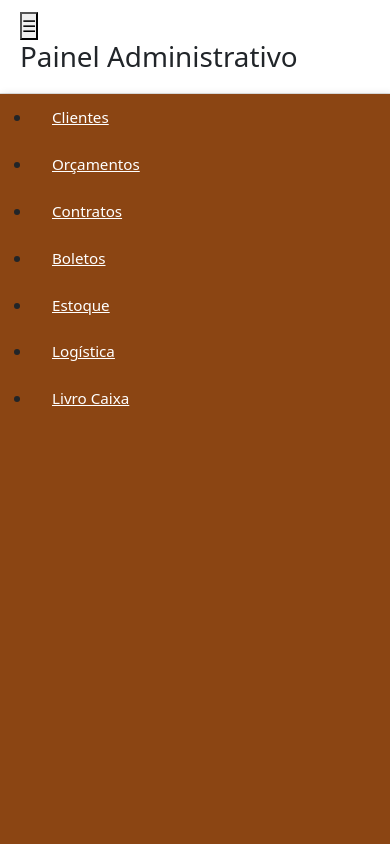
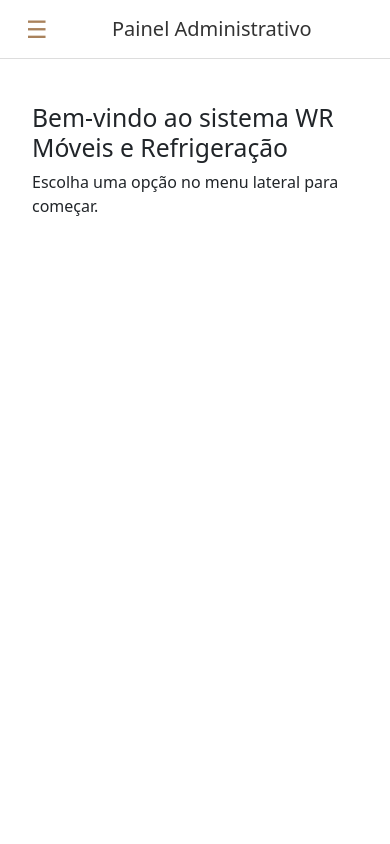
Before and after one commit to LucasGabrielFaustinoDaSilva/WR-moveis-e-refrigera-o, a plain HTML site: page frontend/dashboard.html in a window 390 px wide. Shown: the top 844 px of the page. Drawn offline with nearby package versions, Linux system fonts and the light colour scheme.

Commit message:
Atualizar o dashboard.css

```diff
--- a/frontend/css/dashboard.css
+++ b/frontend/css/dashboard.css
@@ -1,159 +1,95 @@
 :root {
-  --primary: #8B4513; /* marrom */
-  --primary-light: #A0522D;
-  --secondary: #f5f5f5;
-  --dark: #1e1e1e;
-  --white: #ffffff;
-  --gray: #e0e0e0;
-  --shadow: rgba(0, 0, 0, 0.1);
+  --marrom-suave: #a9825c;
+  --branco: #ffffff;
+  --cinza-claro: #f4f4f4;
+  --cinza-escuro: #333;
 }
 
-/* Reset básico */
-* {
+body {
   margin: 0;
-  padding: 0;
-  box-sizing: border-box;
+  font-family: 'Segoe UI', sans-serif;
+  background-color: var(--branco);
+  color: var(--cinza-escuro);
 }
 
-/* Background geral */
-body {
-  font-family: 'Segoe UI', sans-serif;
-  background-color: var(--secondary);
-  color: var(--dark);
+.topbar {
+  background-color: var(--branco);
+  border-bottom: 1px solid #ddd;
+  padding: 10px 20px;
+  display: flex;
+  align-items: center;
+  position: sticky;
+  top: 0;
+  z-index: 999;
 }
 
-/* Sidebar */
-.sidebar {
-  background-color: var(--primary);
-  min-height: 100vh;
-  box-shadow: 2px 0 8px var(--shadow);
+.topbar-title {
+  margin: 0 auto;
+  font-size: 20px;
+  color: var(--cinza-escuro);
 }
 
-.sidebar a {
-  color: var(--white);
-  padding: 12px 20px;
-  display: block;
-  transition: background 0.3s;
-  font-weight: 500;
+.menu-toggle {
+  font-size: 24px;
+  background: none;
+  border: none;
+  color: var(--marrom-suave);
+  cursor: pointer;
 }
 
-.sidebar a:hover,
-.sidebar .active {
-  background-color: var(--primary-light);
-  color: var(--white);
-  border-left: 4px solid #fff;
+.wrapper {
+  display: flex;
+  min-height: 100vh;
 }
 
-/* Topbar */
-.topbar {
-  background-color: var(--white);
-  padding: 16px 30px;
-  border-bottom: 1px solid var(--gray);
-  box-shadow: 0 2px 5px var(--shadow);
-  font-size: 1.25rem;
-  font-weight: 600;
+.sidebar {
+  width: 240px;
+  background-color: var(--cinza-claro);
+  padding-top: 20px;
+  transition: transform 0.3s ease;
 }
 
-/* Cards */
-.card {
-  border: none;
-  border-radius: 12px;
-  box-shadow: 0 2px 10px var(--shadow);
-  transition: transform 0.2s ease;
+.sidebar nav ul {
+  list-style: none;
+  padding: 0;
 }
 
-.card:hover {
-  transform: scale(1.02);
+.sidebar nav ul li {
+  padding: 12px 20px;
 }
 
-.card-title {
-  font-size: 1.2rem;
-  color: var(--primary);
+.sidebar nav ul li a {
+  color: var(--cinza-escuro);
+  text-decoration: none;
+  display: block;
+  border-radius: 8px;
+  padding: 10px;
+  background-color: var(--marrom-suave);
+  color: white;
+  transition: background 0.3s ease;
 }
 
-.card-body h5 {
-  font-size: 2rem;
-  font-weight: 700;
+.sidebar nav ul li a:hover {
+  background-color: #8c6a45;
 }
 
-/* Botões */
-.btn-marrom {
-  background-color: var(--primary);
-  color: var(--white);
-  border: none;
+.content {
+  flex: 1;
+  padding: 20px;
 }
 
-.btn-marrom:hover {
-  background-color: var(--primary-light);
-}
-
-/* Tabela */
-.table {
-  border-radius: 10px;
-  overflow: hidden;
-}
-
-.table th {
-  background-color: var(--primary);
-  color: var(--white);
-}
-
-.table td {
-  background-color: var(--white);
-  vertical-align: middle;
-}
-
-.table-striped tbody tr:nth-child(odd) {
-  background-color: #f9f9f9;
-}
-
-/* Inputs & Formulários */
-.form-control:focus {
-  border-color: var(--primary);
-  box-shadow: 0 0 5px rgba(139, 69, 19, 0.5);
-}
-
-label {
-  font-weight: 500;
-  margin-bottom: 6px;
-}
-
-.modal-content {
-  border-radius: 12px;
-  box-shadow: 0 5px 15px var(--shadow);
-}
-
-/* Toasts */
-.toast-container {
-  position: fixed;
-  top: 1rem;
-  right: 1rem;
-  z-index: 1055;
-}
-
-.toast {
-  border-radius: 8px;
-  box-shadow: 0 2px 8px var(--shadow);
-}
-
-.toast-success {
-  background-color: #28a745;
-  color: white;
-}
-
-.toast-error {
-  background-color: #dc3545;
-  color: white;
-}
-
-/* Responsivo */
+/* Ocultar menu lateral por padrão em telas pequenas */
 @media (max-width: 768px) {
-  .topbar {
-    font-size: 1rem;
-    padding: 12px 20px;
+  .sidebar {
+    position: fixed;
+    left: 0;
+    top: 60px;
+    height: 100%;
+    transform: translateX(-100%);
+    z-index: 1000;
   }
 
-  .sidebar a {
-    font-size: 0.95rem;
+  .sidebar.active {
+    transform: translateX(0);
   }
 }
```
